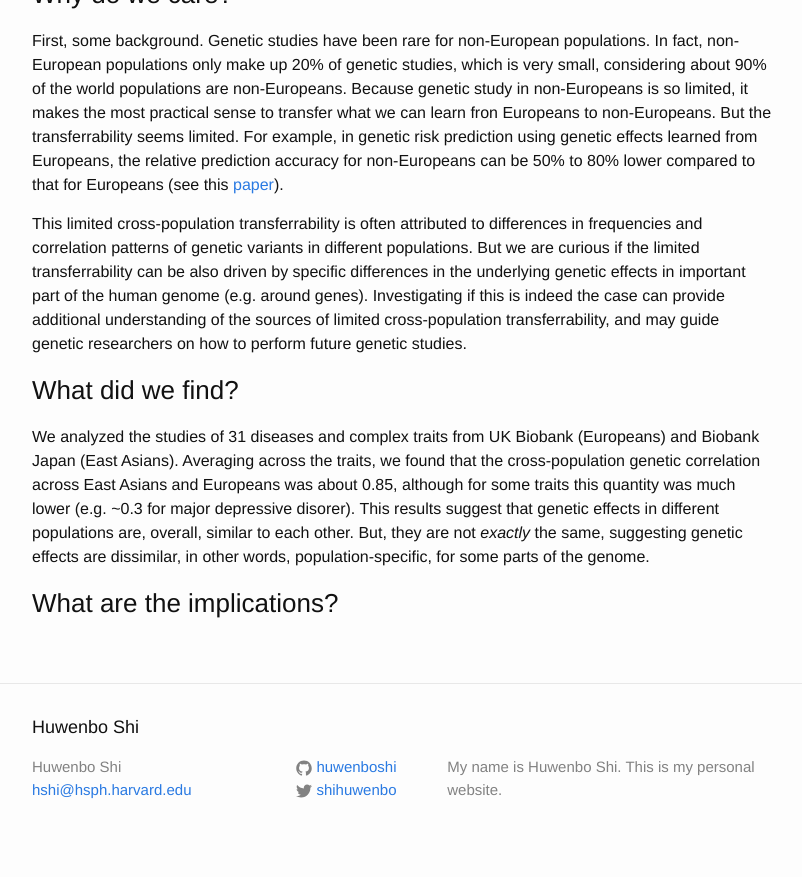
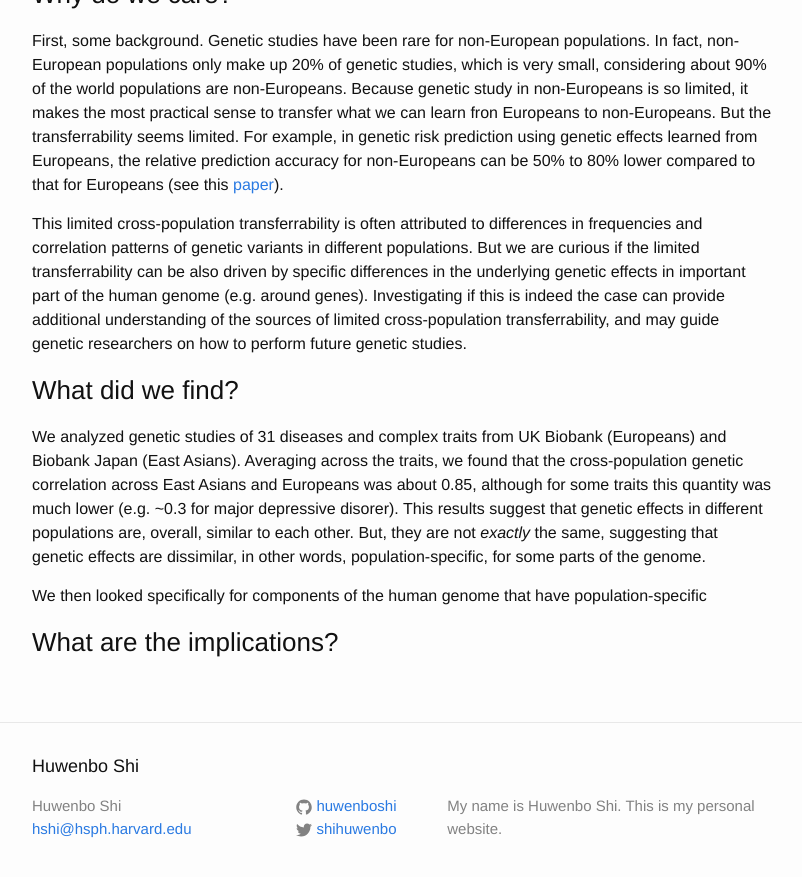
Before and after one commit to huwenboshi/huwenboshi.github.io, a Jekyll site: the page built from _posts/2021-02-21-crosspopfunct.markdown, in a window 1280 px wide and 900 px high, scrolled down 795 px. Shown: the top 877 px of the window, without its empty margins (238-1040 px from the left). Built offline with Jekyll 4.4.1, drawn with Linux system fonts in a browser that asks for light colours; some of the changed text lies outside the part shown.

Commit message:
updated title

```diff
--- a/_posts/2021-02-21-crosspopfunct.markdown
+++ b/_posts/2021-02-21-crosspopfunct.markdown
@@ -1,6 +1,6 @@
 ---
 layout: post
-title:  "Population-specific Disease Effect Sizes and Where to Find Them"
+title:  "Population-specific Genetic Effects and Where to Find Them"
 date:   2021-02-21
 category: genetics
 tags: [cross-population]
@@ -60,13 +60,16 @@ to perform future genetic studies.
 
 ### What did we find?
 
-We analyzed the studies of 31 diseases and complex traits from UK Biobank (Europeans)
+We analyzed genetic studies of 31 diseases and complex traits from UK Biobank (Europeans)
 and Biobank Japan (East Asians). Averaging across the traits, we found that
 the cross-population genetic correlation across East Asians and Europeans was
 about 0.85, although for some traits this quantity was much lower (e.g. ~0.3
 for major depressive disorer). This results suggest that genetic effects
 in different populations are, overall, similar to each other. But, they are
-not *exactly* the same, suggesting genetic effects are dissimilar, in
+not *exactly* the same, suggesting that genetic effects are dissimilar, in
 other words, population-specific, for some parts of the genome.
 
+We then looked specifically for components of the human genome that have
+population-specific
+
 ### What are the implications?
```
